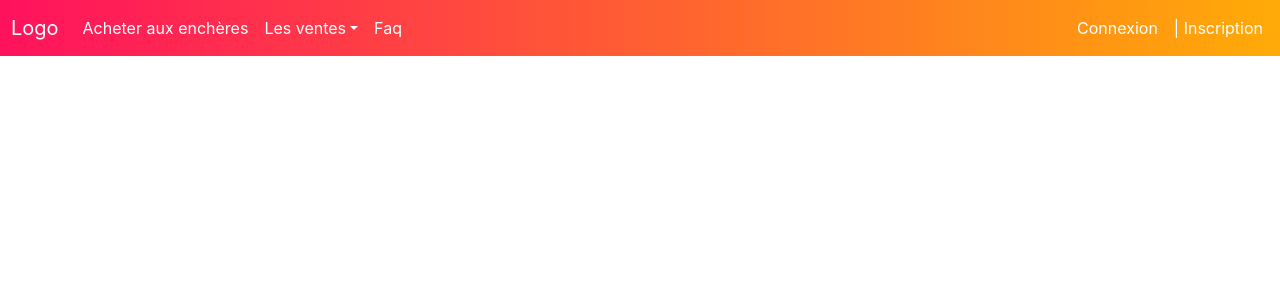
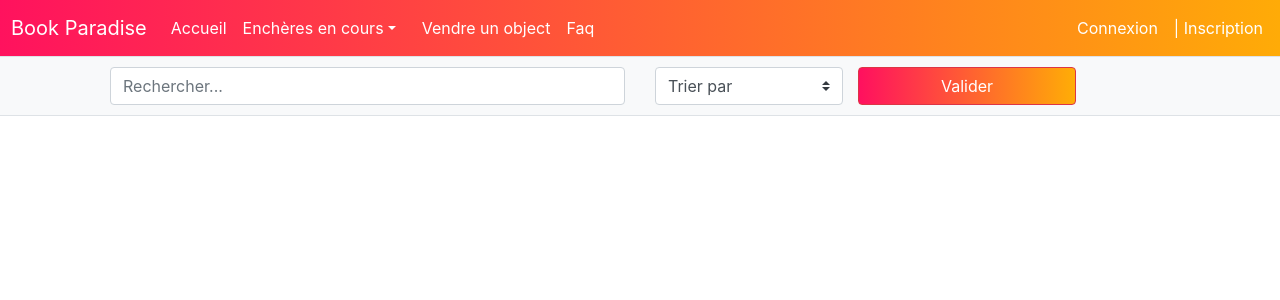
Before and after one commit to simao2018/Projet-UF, a Vue app in the folder vue-uf/: page /vendre in a window 1280 px wide. Shown: the top 300 px of the page. Built offline with nearby package versions, Linux system fonts and the light colour scheme; the HTML template or start-up script is replaced by a standard one.

Commit message:
Réorganisation de la Navbar

```diff
--- a/vue-uf/src/App.vue
+++ b/vue-uf/src/App.vue
@@ -3,7 +3,7 @@
   <div id="app">
     <nav class="row navbar navbar-expand-lg bg-danger">
       <a class="navbar-brand" href="#">
-        <router-link to="/">Logo</router-link>
+        <router-link to="/">Book Paradise</router-link>
       </a>
       <button
         class="navbar-toggler"
@@ -21,11 +21,10 @@
         <ul class="navbar-nav mr-auto">
           <li class="nav-item active">
             <a class="nav-link" href="#">
-              Acheter aux enchères
+              Accueil
               <span class="sr-only">(current)</span>
             </a>
           </li>
-
           <li class="nav-item dropdown">
             <a
               class="nav-link dropdown-toggle"
@@ -35,13 +34,19 @@
               data-toggle="dropdown"
               aria-haspopup="true"
               aria-expanded="false"
-            >Les ventes</a>
+            >Enchères en cours</a>
             <div class="dropdown-menu" aria-labelledby="navbarDropdown">
-              <a class="dropdown-item" href="#">Action</a>
-              <a class="dropdown-item" href="#">Another action</a>
+              <a class="dropdown-item" href="#">Livre</a>
+              <a class="dropdown-item" href="#">Bandes dessinés</a>
               <div class="dropdown-divider"></div>
-              <a class="dropdown-item" href="#">Something else here</a>
+              <a class="dropdown-item" href="#">Roman</a>
             </div>
+          </li>
+          <li class="nav-item active">
+            <a class="nav-link" href="#">
+              <router-link to="/vendre">Vendre un object</router-link>
+              <span class="sr-only">(current)</span>
+            </a>
           </li>
           <li class="nav-item">
             <a class="nav-link" href="#">
--- a/vue-uf/src/components/Faq.vue
+++ b/vue-uf/src/components/Faq.vue
@@ -49,7 +49,7 @@ export default {
     axios
       .get("http://jsonplaceholder.typicode.com/posts")
       .then(response => {
-        this.faqs = response.data.slice(0, 10);
+        this.faqs = response.data.slice(0, 5);
       })
       .catch(e => {
         this.errors.push(e);
--- /dev/null
+++ b/vue-uf/src/components/vendre.vue
@@ -0,0 +1,39 @@
+<template>
+  <div>
+    <div class="row border b-search bg-light">
+      <div class="input-group offset-sm-1 col-sm-5">
+        <input type="search" placeholder="Rechercher..." id="search" class="form-control" />
+      </div>
+      <div class="input-group col-sm-2">
+        <select class="custom-select" id="inputGroupSelect02">
+          <option selected>Trier par</option>
+          <option value="1">One</option>
+          <option value="2">Two</option>
+          <option value="3">Three</option>
+        </select>
+      </div>
+      <div class="col-sm-2">
+        <div class="row">
+          <button type="button" class="btn btn-danger col-sm-12">Valider</button>
+        </div>
+      </div>
+    </div>
+  </div>
+</template>
+
+<script>
+export default {
+  name: "vendre"
+};
+</script>
+
+<style scoped>
+.b-search {
+  min-height: 60px;
+  padding-top: 10px;
+}
+.btn:not(:disabled):not(.disabled) {
+  cursor: pointer;
+  background: linear-gradient(to right, #ff105f, #ffad06);
+}
+</style>
--- a/vue-uf/src/main.js
+++ b/vue-uf/src/main.js
@@ -7,6 +7,7 @@ import Login from "./components/Login";
 import Profil from "./components/Profil";
 import Erreur from "./components/Erreur";
 import Register from "./components/Register"
+import vendre from "./components/vendre"
 
 import 'bootstrap';
 import 'bootstrap/dist/css/bootstrap.min.css';
@@ -23,7 +24,8 @@ const router = new VueRouter({
     { path: '/login', component: Login },
     { path: '/register', component: Register },
     { path: '/profil', component: Profil },
-    { path: '/erreur', component: Erreur }
+    { path: '/erreur', component: Erreur },
+    { path: '/vendre', component: vendre }
 
   ]
 });
```
